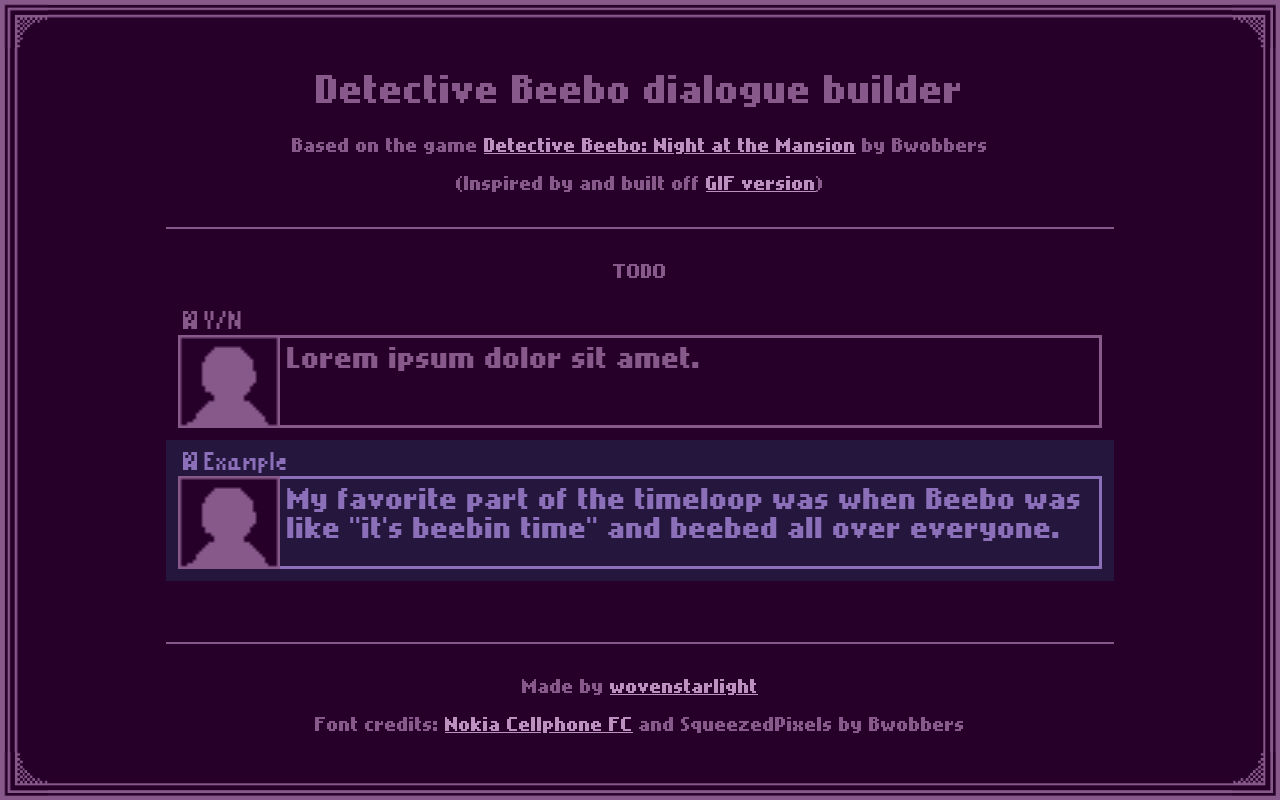
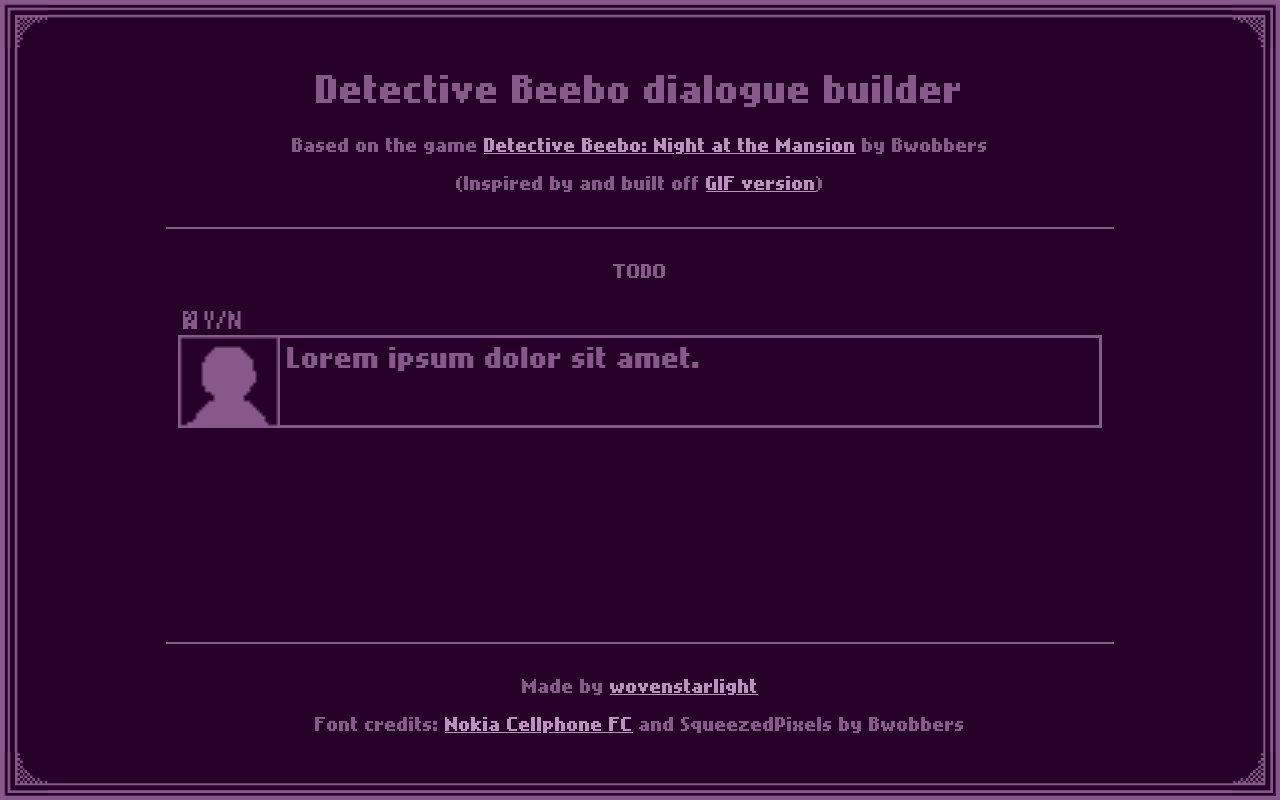
Before and after one commit to wovenstarlight/beebo-dialogue, a React (Create React App) app: page / in a window 1280 px wide. Built offline with nearby package versions, Linux system fonts and the light colour scheme.

Commit message:
Remove testing dialogue box

```diff
--- a/src/App.js
+++ b/src/App.js
@@ -11,9 +11,6 @@
 		<main id="sitebody">
 			<p id="explainer">TODO</p>
 			<TextBox />
-			<TextBox color="blueypurple" name="Example">
-				My favorite part of the timeloop was when Beebo was like "it's beebin time" and beebed all over everyone.
-			</TextBox>
 		</main>
 		<footer id="sitefoot">
 			<p>Made by <a href="https://github.com/wovenstarlight">wovenstarlight</a></p>
```
